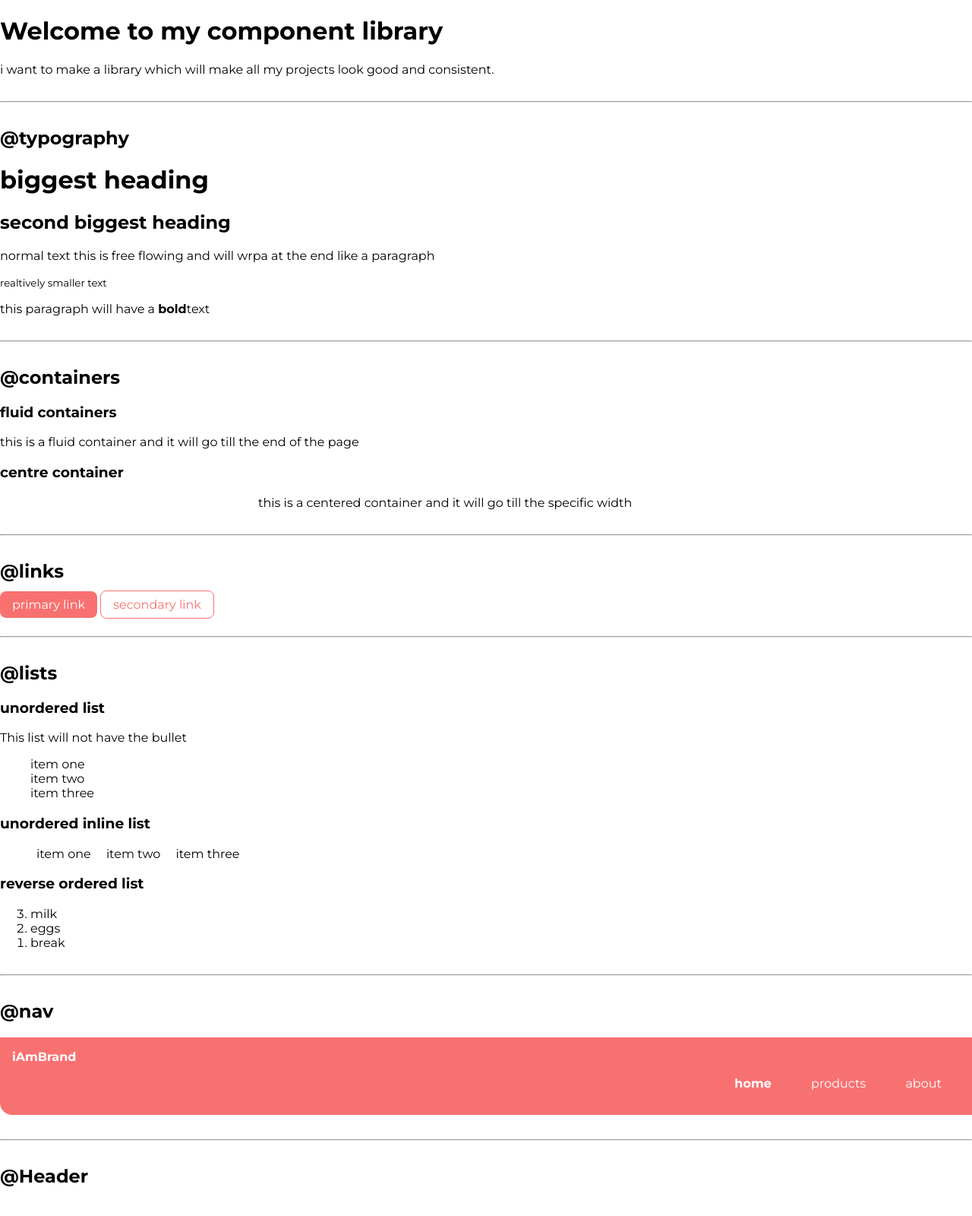
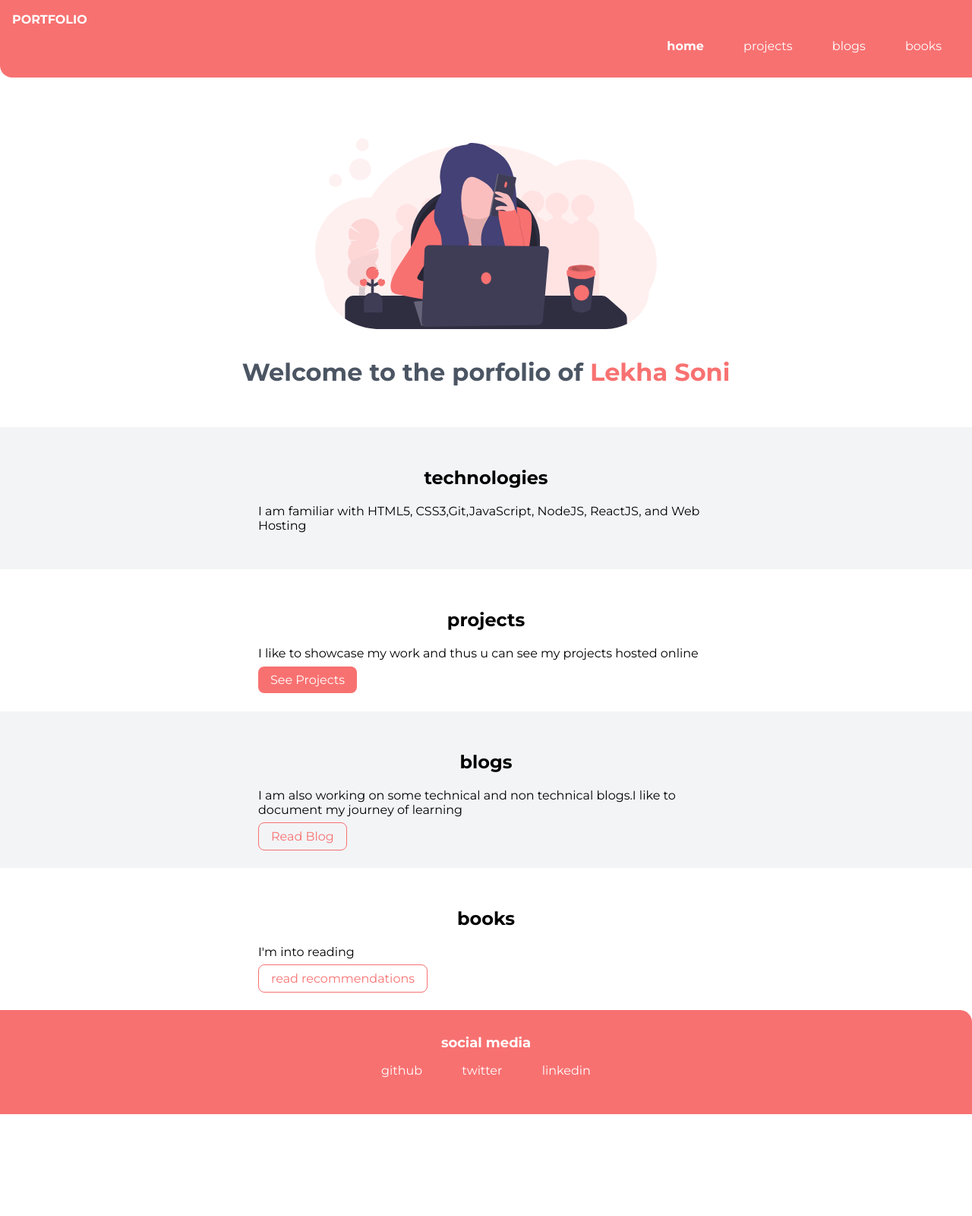
Before and after one commit to lekkha/html-and-css-, a plain HTML site: page index.html in a window 1280 px wide. Shown: the top 1600 px of the page at 76% size. After the commit the page ends 1466 px from the top, so only its background shows below. Drawn offline with Linux system fonts and the light colour scheme.

Commit message:
finished porfolio website

```diff
--- a/index.html
+++ b/index.html
@@ -1,156 +1,95 @@
 <!DOCTYPE html>
 <html lang="en">
-
 <head>
     <meta charset="UTF-8">
     <meta http-equiv="X-UA-Compatible" content="IE=edge">
     <meta name="viewport" content="width=device-width, initial-scale=1.0">
-    <title>Component Library</title>
-
+    <title>home | portfolio</title>
     <link rel="stylesheet" href="styles.css">
 </head>
-
 <body>
-    <h1>Welcome to my component library </h1>
-
-    <p>i want to make a library which will make all my projects look
-        good and consistent.
-    </p>
-
-    <hr>
-
-    <h2>@typography</h2>
-    <h1>biggest heading </h1>
-    <h2>second biggest heading</h2>
-    <p>normal text this is free flowing and will wrpa at the end like a paragraph</p>
-    <small>realtively smaller text</small>
-    <p>this paragraph will have a <strong>bold</strong>text</p>
-
-    <hr>
-
-    <h2>@containers</h2>
-    <!--empty space thus div could be used w/o issue-->
-
-    <h3>fluid containers</h3>
-    <div class="container container-fluid">this is a fluid container and it will go till the end of the page</div>
-
-    <h3>centre container</h3>
-    <div class="container container-center">this is a centered container and it will go till the specific width </div>
-
-    <hr>
-    <h2>@links</h2>
-    <a href="https://google.com"></a>
-    <a class="link link-primary" href="/">primary link</a>
-    <!--primary link= primary button where u want the user to click all the time .
-    secondary link for in user to click and run it -->
-    <a class="link link-secondary" href="/">secondary link</a>
-
-    <hr>
-    <h2> @lists</h2>
-
-    <h3>unordered list</h3>
-    <p>This list will not have the bullet</p>
-
-    <ul class="list-non-bullet">
-        <li> item one</li>
-        <li> item two</li>
-        <li> item three</li>
-    </ul>
-
-    <h3>unordered inline list</h3>
-
-    <ul class="list-non-bullet">
-        <li class="list-item-inline"> item one</li>
-        <li class="list-item-inline"> item two</li>
-        <li class="list-item-inline"> item three</li>
-    </ul>
-
-    <h3>reverse ordered list</h3>
-    <!--reversing in css-->
-
-    <ol reversed>
-        <li>milk</li>
-        <li>eggs</li>
-        <li>break</li>
-    </ol>
-
-    <hr>
-
-    <h2>@nav</h2>
-
     <nav class="navigation container">
-        <div class="nav-brand">iAmBrand</div>
+        <div class="nav-brand">PORTFOLIO</div>
         <ul class="list-non-bullet nav-pills">
             <li class="list-item-inline">
-                <a class="link link-active" href="/">home</a>
+                <a class="link link-active" href="/html-and-css-/index.html">home</a>
             </li>
 
             <li class="list-item-inline">
-                <a class="link" href="/">products</a>
+                <a class="link" href="projects.html">projects</a>
             </li>
 
             <li class="list-item-inline">
-                <a class="link" href="/">about</a>
+                <a class="link" href="blogs.html">blogs</a>
+            </li>
+
+            <li class="list-item-inline">
+                <a class="link" href="books.html">books</a>
             </li>
         </ul>
     </nav>
 
-    <hr>
-
-    <h2>@Header</h2>
-
     <header class="hero">
         <img class="hero-img" src="images/person.svg" alt="">
 
-        <h1 class="hero-heading">first step towards <span class="heading-inverted">web development</span></h1>
+        <h1 class="hero-heading">Welcome to the porfolio of <span class="heading-inverted">Lekha Soni</span></h1>
     </header>
 
+    <section class="section ow">
+        <div class="container container-center">
 
+            <h1>technologies</h1>
 
-    <hr>
-
-    <h2>@sections</h2>
+            <p>I am familiar with HTML5, CSS3,Git,JavaScript, NodeJS, ReactJS,
+                and Web Hosting </p>
+        </div>
+    </section>
 
     <section class="section">
         <div class="container container-center">
 
-            <h1> white section</h1>
+            <h1>projects</h1>
 
-            <p>this will have white background </p>
+            <p>I like to showcase my work and thus u can
+                see my projects hosted online</p>
+                <a class="link link-primary" href="/">See Projects</a>
         </div>
     </section>
 
     <section class="section ow">
         <div class="container container-center">
 
-            <h1> off white section</h1>
+            <h1>blogs</h1>
 
-            <p>this will have grey background </p>
+            <p>I am also working on some technical and non technical
+                blogs.I like to document my journey of learning
+            </p>
+            <a class="link link-secondary" href="/">Read Blog</a>
         </div>
     </section>
 
-    <hr>
+    <section class="section">
+        <div class="container container-center">
 
-    <h2>@footer</h2>
-    <!--in footer dont use h1 h2-->
+            <h1>books</h1>
+
+            <p>I'm into reading</p>
+            <a class="link link-secondary" href="/">read recommendations</a>
+        </div>
+    </section>
+
+
     <footer class="footer">
-        <div class="footer-header">some small heading inside footer</div>
+        <div class="footer-header">social media</div>
         <ul class="social-links list-non-bullet">
-            <li class="list-item-inline"  ><a class="links" href="/">socialone </a></li>
-            <li class="list-item-inline"  ><a class="links" href="/">socialtwo </a></li>
-            <li class="list-item-inline"  ><a class="links" href="/">socialthree </a></li>
+            <li class="list-item-inline"><a class="link" href="https://github.com/lekkha">github</a></li>
+            <li class="list-item-inline"><a class="link" href="/">twitter</a></li>
+            <li class="list-item-inline"><a class="link" href="https://www.linkedin.com/in/lekha-soni-952a18218">linkedin</a></li>
 
         </ul>
     </footer>
 
 
-
-
-
-
-    <!-- CONTROL + / COMMENTING SHORTCUT -->
-    <!-- <div style="height: 30vh;"></div> -->
-
 </body>
 
 </html>
--- a/styles.css
+++ b/styles.css
@@ -38,10 +38,14 @@ problems in the web page */
 /* VAR IS CSS VARIABLE HERE */
 
 .link {
+    box-sizing: border-box;
     /* to remove underline */
     text-decoration: none;
     /* padding is done in the form top rt bot lt so here top and rt have been defined which automatically defines bottom and left aswell  */
     padding: 0.5rem 1rem;
+    /* margin-top: 1rem;
+    margin-bottom: 1 rem; instead of box sizing*/
+
 }
 .link-primary{
     background-color: var(--primary-color);
@@ -97,7 +101,7 @@ problems in the web page */
 
 .hero{
 padding: 2rem;
-
+padding-top: 5rem;
 }
 
 .hero .hero-img{
@@ -145,6 +149,11 @@ padding: 2rem;
     color: white;
 }
 
+.footer .footer-header {
+    font-weight: bold;
+    font-size: large;
+
+}
 .footer ul{
     padding-inline-start: 0px;
 }
```
Also changed, not shown: blogs.html (added, +37 -0 lines), lib/components.html (added, +156 -0 lines), projects.html (added, +52 -0 lines), books.html (added).
